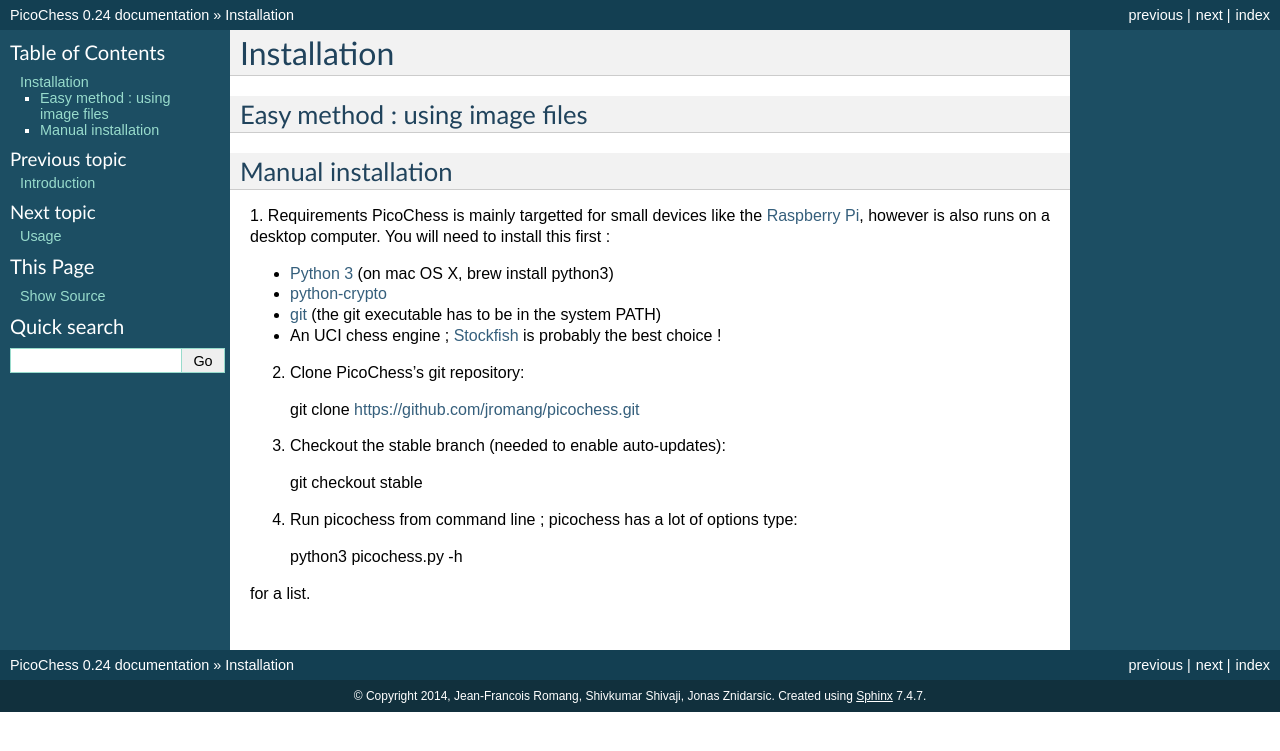
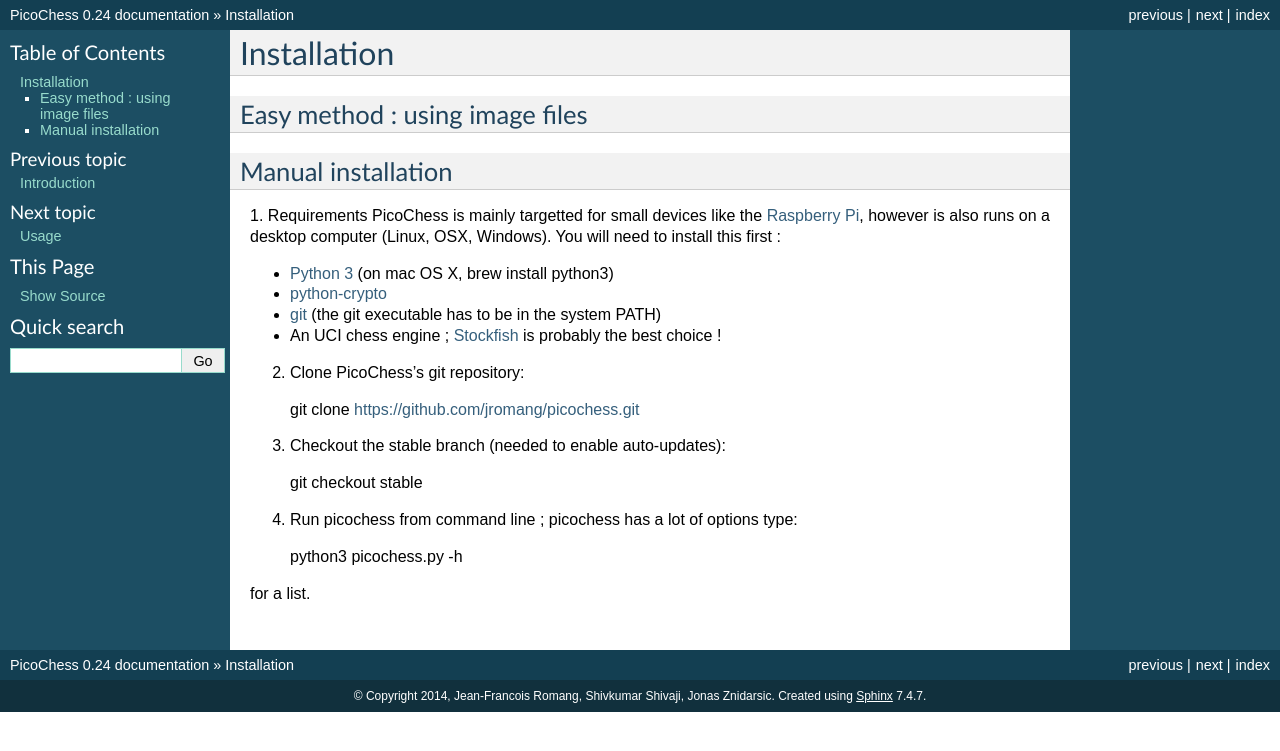
Before and after one commit to jromang/picochess, a Sphinx documentation site: the page built from docs/installation.rst, in a window 1280 px wide. Shown: the top 751 px of the page. Built offline with Sphinx 7.4.7, drawn with Linux system fonts in a browser that asks for light colours.

Commit message:
Update installation.rst

```diff
--- a/docs/installation.rst
+++ b/docs/installation.rst
@@ -9,7 +9,7 @@
 
 1. Requirements
 PicoChess is mainly targetted for small devices like the `Raspberry Pi <http://www.raspberrypi.org>`_, however is also
-runs on a desktop computer. You will need to install this first :
+runs on a desktop computer (Linux, OSX, Windows). You will need to install this first :
 
 * `Python 3 <https://www.python.org/downloads/>`_ (on mac OS X, brew install python3)
 
```
